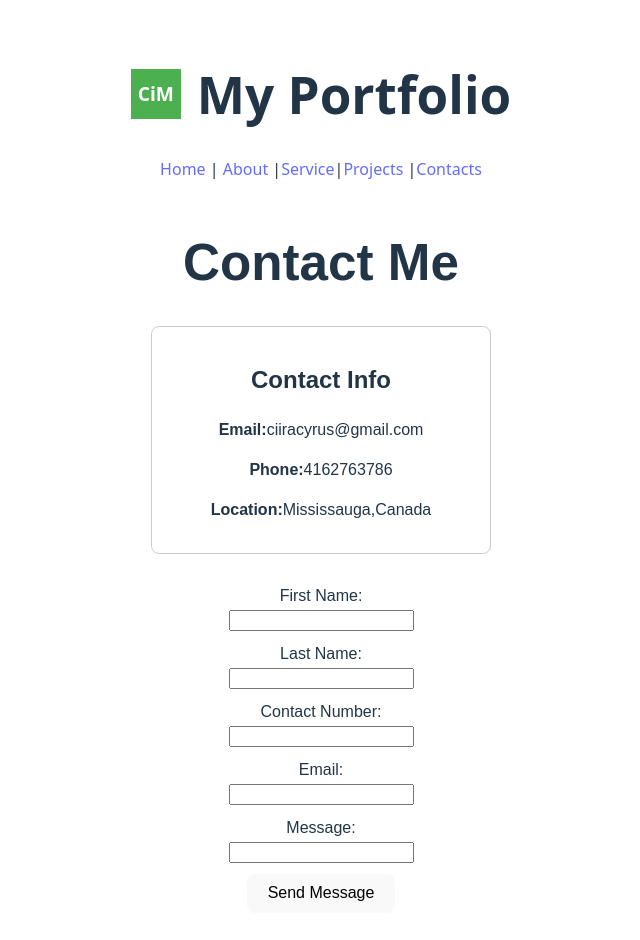
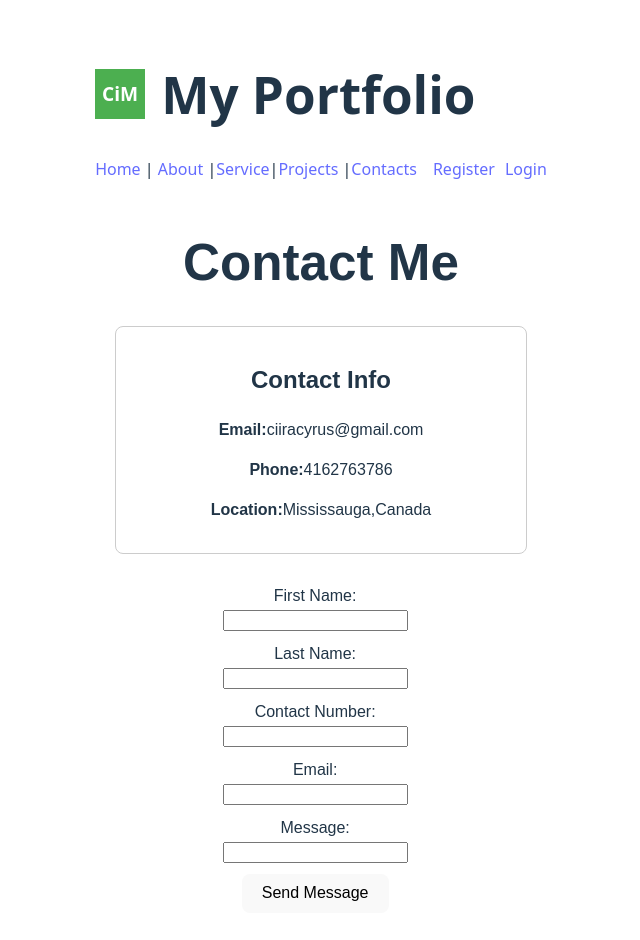
Before and after one commit to CYRUSMAINA/COMP229-Week2, a React (Vite) app: page /contacts in a window 1280 px wide. Shown: the top 940 px of the page, without its empty margins (319-959 px from the left). Built offline with nearby package versions, Linux system fonts and the light colour scheme.

Commit message:
added Register and login

```diff
--- a/src/App.jsx
+++ b/src/App.jsx
@@ -5,16 +5,33 @@
  * Date:
 */
 
+import { useEffect,useState } from 'react';
 import './App.css'
 //import Layout from './component/Layout'
 import MainRouter from './MainRouter'
 
 function App() {
+  // Get user from localStorage
+  const getUserFromStorage = () => {
+    const token = localStorage.getItem('token');
+    const username = localStorage.getItem('username');
 
+    return token && username ? {username}:null;
+  }
+  const [user, setUser] = useState( getUserFromStorage());
 
+  useEffect (() => {
+    setUser(getUserFromStorage());
+  },[]);
+
+  const handleLogout = ()=>{
+    localStorage.removeItem("token");
+    localStorage.removeItem("username");
+    setUser(null);
+  }
   return (
 
-    <MainRouter/>
+    <MainRouter user={user} onLogout={handleLogout}/>
   )
 }
 
--- a/src/MainRouter.jsx
+++ b/src/MainRouter.jsx
@@ -15,11 +15,11 @@ import Service from "./component/Service"
 import Projects from "./component/Projects"
 import Contacts from "./component/Contacts"
 
-const MainRouter = () =>
+const MainRouter = ({user,onLogout}) =>
     {
        return(
         <div>
-             <Layout/>
+             <Layout  user={user} onLogout={onLogout}/>
             <Routes>
                 <Route path ="/" element = {<Home/>}/>
                 <Route path ="/about" element = {<About/>}/>
--- a/src/component/Layout.jsx
+++ b/src/component/Layout.jsx
@@ -7,7 +7,7 @@
 
 import { Link } from "react-router-dom"
 import Logo from "./Logo"
-export default function Layout ()
+export default function Layout ({user,onLogout})
 {
     return(
         <>
@@ -16,8 +16,23 @@ export default function Layout ()
                 <h1>My Portfolio </h1>
             </header>
 
-            <nav>
+            <nav style={{display:'flex',alignItems:'center',gap:'1rem'}}>
+            <div>
             <Link to="/">Home </Link>| <Link to="/about">About </Link>|<Link to="/service">Service</Link>|<Link to="/projects">Projects </Link>|<Link to="/contacts">Contacts </Link>
+            </div>
+            <div>
+             {user ? (
+                <>
+                <span style={{ marginRight: '10px' }}>Welcome, {user.username}</span>
+                <button onClick={onLogout}>Logout</button>
+                </>
+                ) : (
+                <>
+                <Link to="/register" style={{ marginRight: '10px' }}>Register</Link>
+                <Link to="/login">Login</Link>
+                </>
+            )}
+            </div>
             </nav>
         </>
 
```
